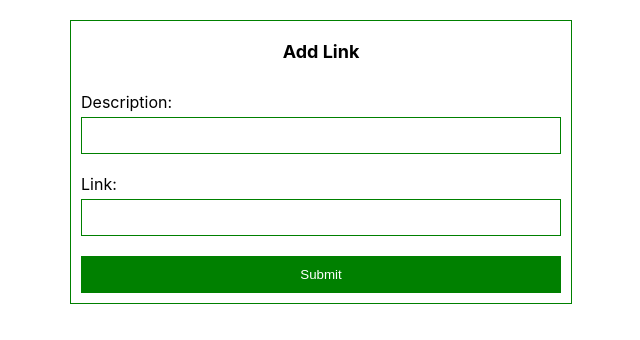
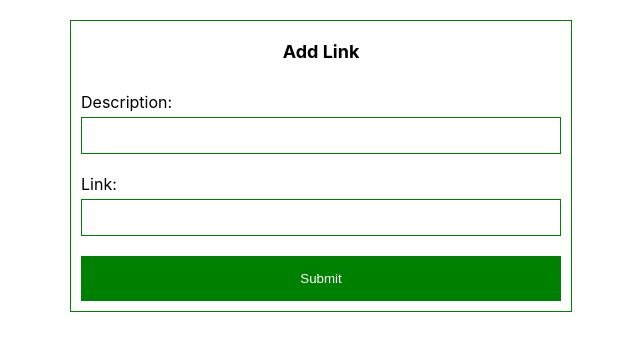
Before and after one commit to gael-src/gringoire, a React (Create React App) app: page / in a window 1280 px wide. Shown: the top 340 px of the page, without its empty margins (319-959 px from the left). Built offline with nearby package versions, Linux system fonts and the light colour scheme.

Commit message:
styling form button

```diff
--- a/src/App.css
+++ b/src/App.css
@@ -47,12 +47,11 @@
 }
 
 .formButton {
-	padding: 10px;
+	padding: 15px;
 	margin: 10px;
 	color: white;
 	border: none;
 	background-color: green;
-	border: solid 1px green;
 }
 
 .formButton:hover {
```
